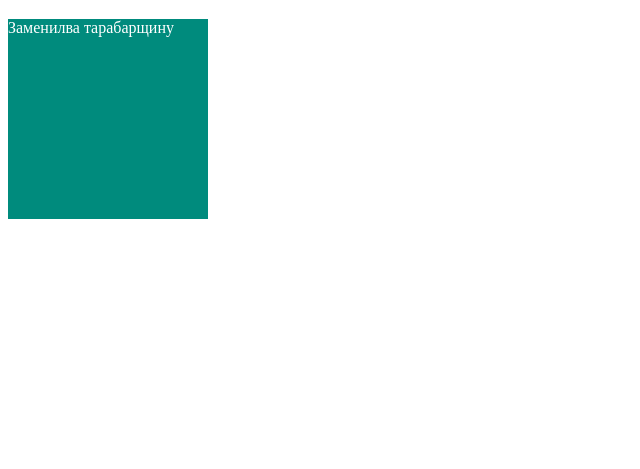
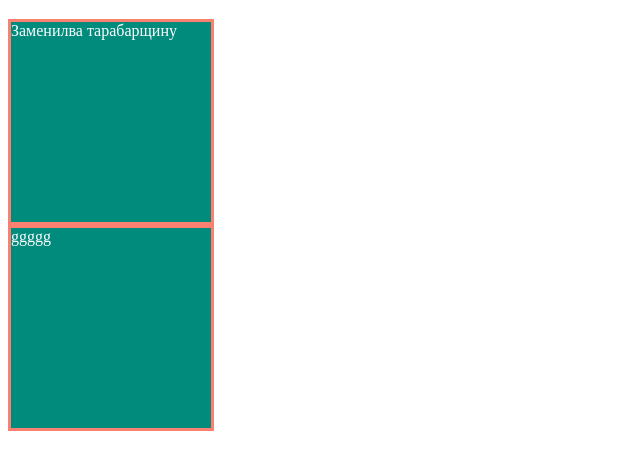
Before and after one commit to spilbertina/Test-Natasha, a plain HTML site: page index.html in a window 1280 px wide. Shown: the part 61-530 px from the top of the page, without its empty margins (0-640 px from the left). Drawn offline with Linux system fonts and the light colour scheme.

Commit message:
new change

```diff
--- a/index.html
+++ b/index.html
@@ -10,5 +10,6 @@
 <body>
     <h1>Привет, мир!</h1>
     <div>Заменилва тарабарщину</div>
+    <div>ggggg</div>
 </body>
 </html>
--- a/style.css
+++ b/style.css
@@ -7,4 +7,5 @@ div {
     height: 200px;
     background-color: rgb(0, 139, 125);
     color: #fff;
+    border: 3px solid salmon;
 }
```
